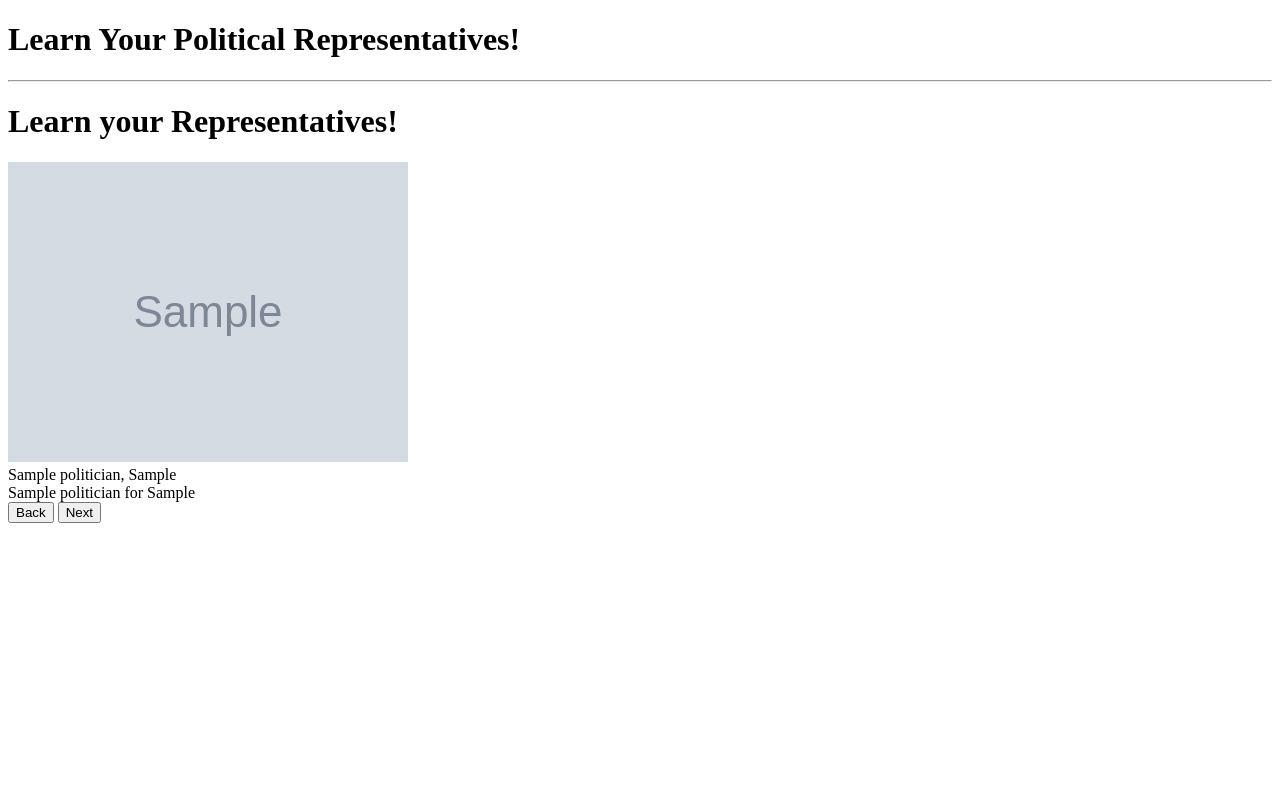
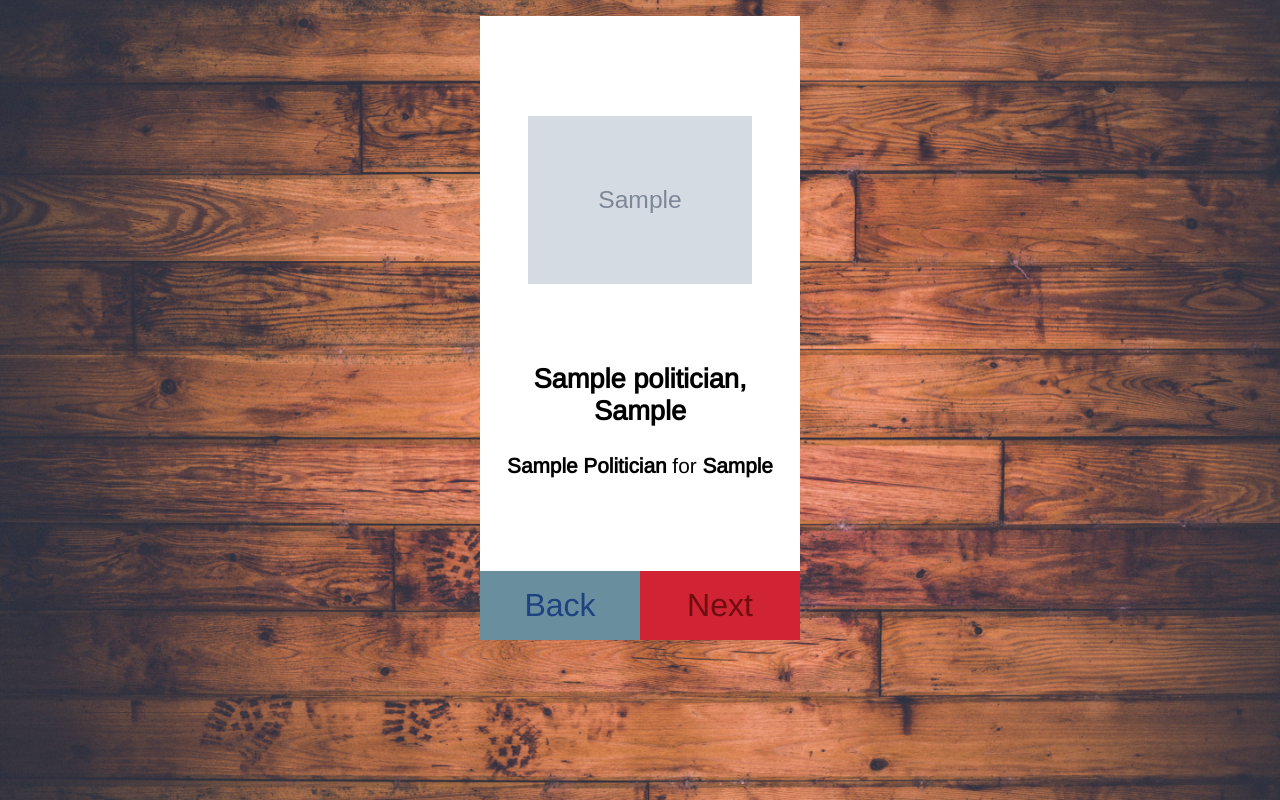
Before and after one commit to cachar/flashcard-app, a Flask app: page /notes in a window 1280 px wide. Run offline with Flask 2, Linux system fonts and the light colour scheme; tables that the repository leaves empty hold one stand-in row (values such as "Sample post"); grey boxes marked "Sample" are stand-in pictures.

Commit message:
styling notes card

```diff
--- a/templates/base.html
+++ b/templates/base.html
@@ -1,13 +1,11 @@
 <!doctype html>
 <html>
 <head>
+  <link href='https://fonts.googleapis.com/css?family=Arimo' rel='stylesheet' type='text/css'>
   <title>Political Representatives</title>
 </head>
 
 <body>
-
-  <h1> Learn Your Political Representatives!</h1>
-  <hr>
 
   <ul>
     {% for message in get_flashed_messages() %}
--- a/templates/notes.html
+++ b/templates/notes.html
@@ -10,27 +10,90 @@
 .unreviewed {
   display: block;
 }
+
+body {
+  background: url('{{ url_for('static', filename='wood-table.jpg') }}') no-repeat center center fixed;
+  background-size: cover;
+}
+.deck {
+  max-width: 20rem;
+  font-family: 'Arimo', sans-serif;
+  background-color: white;
+  margin: 0 auto;
+}
+.card {
+  padding: 3rem 1rem;
+}
+
+.card img {
+  width: 14rem;
+  display: block;
+}
+.card p {
+  text-align: center;
+}
+.name {
+  font-weight: 700;
+  font-size: 1.7rem;
+}
+
+.information {
+  font-size: 1.3rem;
+  height: 3rem;
+}
+
+.title, .constituency {
+  font-weight: 700;
+  text-transform: capitalize;
+}
+
+.container {
+  width: 14rem;
+  margin: 0 auto;
+  height: 17rem;
+  overflow-y: hidden;
+  display: flex;
+  align-items: center;
+  justify-content: center;
+}
+
+.buttons {
+  display: flex;
+
+}
+.buttons a {
+  flex: 1;
+  font-size: 2rem;
+  text-decoration: none;
+  padding: 1rem;
+  text-align: center;
+  background-color: rgb(105, 142, 158);
+  color: rgb(30, 65, 129);
+}
+
+.buttons a + a {
+  background-color: rgb(208, 35, 52);
+  color: rgb(111, 13, 15);
+}
 </style>
 
-<h1>Learn your Representatives!</h1>
+<div class="deck">
+  {% for politician in politicians %}
+  <div class="card unreviewed">
+    <div class="container"><img src="{{ politician.photo_url }}"></div>
+    <p class="name">{{ politician.name }}, {{ politician.party }}</p>
+    <p class="information"><span class="title">{{ politician.title }}</span> for <span class="constituency">{{ politician.constituency }}</span></p>
+  </div>
+  {% endfor %}
 
-{% for politician in politicians %}
-<div class="card unreviewed">
-<img src="{{ politician.photo_url }}">
-<br>
-{{ politician.name }}, {{ politician.party }}<br>
-{{ politician.title }} for {{ politician.constituency }}<br>
-
+  <div id="done">Congrats, you're done studying! <a href="/">Home</a></div>
+  <div class="buttons">
+    <a href="#" id="back">Back</a>
+    <a href="#" id="next">Next</a>
+  </div>
 </div>
 
-{% endfor %}
 
-<div id="done">Congrats, you're done studying! <a href="/">Home</a></div>
-
-
-
-<input type="button" id="back" value="Back">
-<input type="button" id="next" value="Next">
 
 
 
```
Also changed, not shown: static/wood-table.jpg (added).
